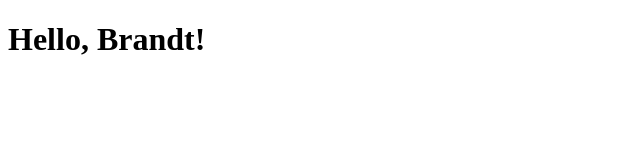
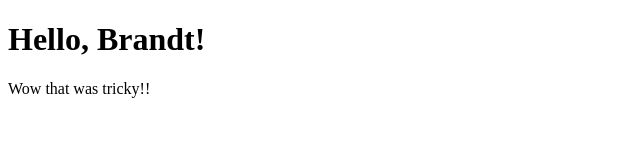
Before and after one commit to Brandt-C/Clutch-120-wk1-day1, a plain HTML site: page index.html in a window 1280 px wide. Shown: the whole page, without its empty margins (0-640 px from the left). Drawn offline with Linux system fonts and the light colour scheme.

Commit message:
we did it

```diff
--- a/index.html
+++ b/index.html
@@ -8,5 +8,6 @@
   </head>
   <body>
     <h1>Hello, Brandt!</h1>
+    <p>Wow that was tricky!!</p>
   </body>
 </html>
```
